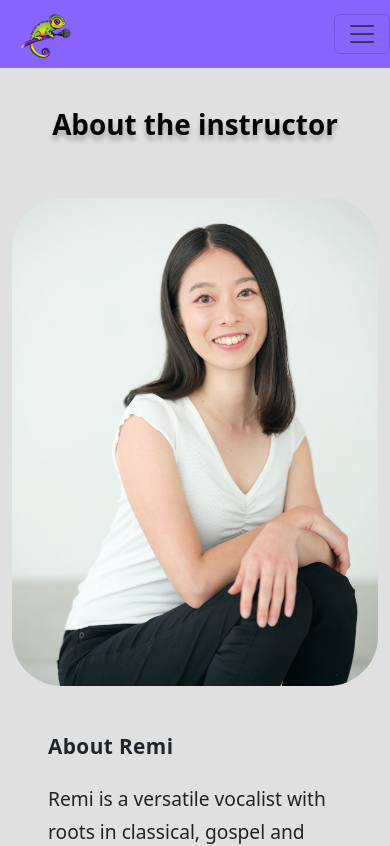
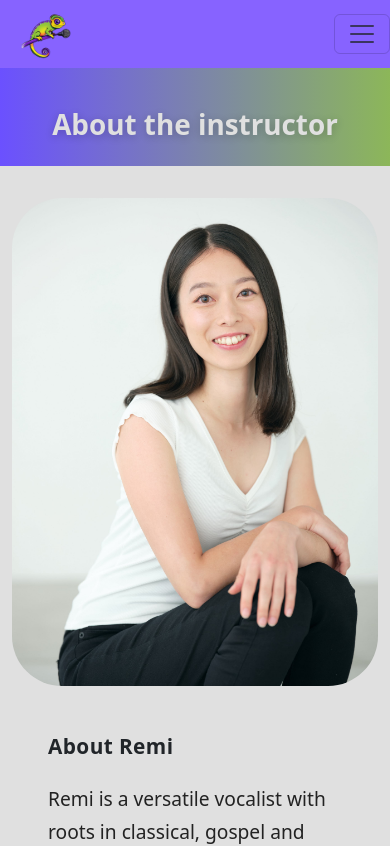
Before and after one commit to remiyamazaki03/chameleon-studios-website, a Next.js app: page /en/about in a window 390 px wide. Shown: the top 846 px of the page. Built offline with nearby package versions, Linux system fonts and the light colour scheme.

Commit message:
banner design adjustments esp mobile

```diff
--- a/src/app/globals.css
+++ b/src/app/globals.css
@@ -5,7 +5,7 @@
   --overlay-color: #8763ffb0;
   --highlight-color: #8763ff;
   --secondary-background-color: #d2cce5;
-  --box-shadow: 0 5px 5px rgba(0, 0, 0, 0.25);
+  --box-shadow: 0 2px 8px rgba(0, 0, 0, 0.2);
   --heavy-box-shadow: 0 3px 3px rgba(0, 0, 0, 1);
 }
 
@@ -37,7 +37,7 @@ body {
 .title {
   height: 16.5rem;
   padding-top: 75px;
-  padding-left: 15%;
+  padding-left: 18%;
   font-weight: bold;
   color: var(--secondary-background-color);
   text-shadow: var(--box-shadow);
@@ -45,9 +45,8 @@ body {
     url(/logo-mid.png),
     linear-gradient(
       to right,
-      rgba(99, 71, 255, 0.9) 0%,
-
-      rgba(145, 198, 61, 0.95) 100%
+      rgba(99, 71, 255, 0.95) 0%,
+      rgba(120, 170, 60, 0.85) 100%
     );
   background-size: 15%, 100%;
   background-repeat: no-repeat;
@@ -111,7 +110,13 @@ body {
 @media (max-width: 767px) {
   .title {
     height: fit-content;
-
+    background-image: linear-gradient(
+      to right,
+      rgba(99, 71, 255, 0.95),
+      rgba(120, 170, 60, 0.85)
+    );
+    color: var(--secondary-color);
+    background-size: 100%;
     padding-top: 100px;
     padding-bottom: 25px;
   }
@@ -120,9 +125,6 @@ body {
   .title {
     height: fit-content;
     padding-bottom: 25px;
-    background-color: var(--secondary-color);
-    color: var(--main-background-color);
-    background-image: none;
     padding-left: 1rem;
     padding-right: 1rem;
     justify-content: center;
```
